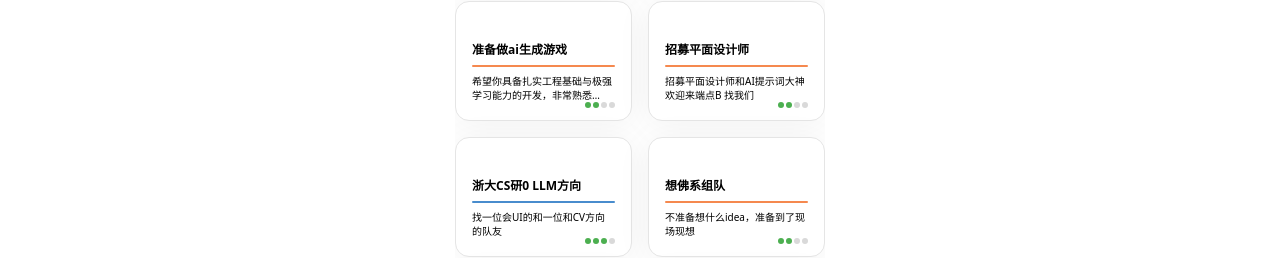
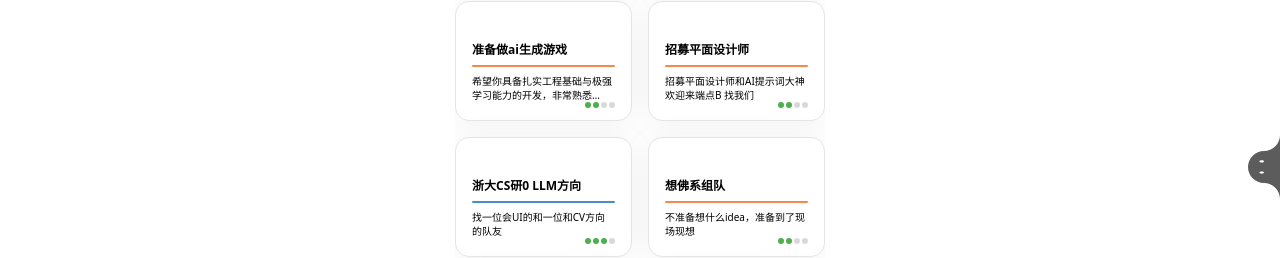
Before and after one commit to SinoAHpx/profile-matcher, a Next.js app: page /activity/1/teams in a window 1280 px wide. Shown: the part 313-571 px from the top of the page. Built offline with nearby package versions, Linux system fonts and the light colour scheme.

Commit message:
feat(teams): add floating 小精灵 component to TeamsPage and import Image from next/image

```diff
--- a/src/app/activity/[id]/teams/page.tsx
+++ b/src/app/activity/[id]/teams/page.tsx
@@ -5,6 +5,7 @@ import { useParams } from "next/navigation";
 import { Input } from "@/components/ui/input";
 import BottomNavigation from "@/components/BottomNavigation";
 import TeamCard from "@/components/TeamCard";
+import Image from "next/image";
 
 export default function TeamsPage() {
     const params = useParams();
@@ -124,6 +125,11 @@ export default function TeamsPage() {
 
     return (
         <div className="bg-white min-h-screen flex flex-col px-4">
+            {/* 小精灵组件 */}
+            <div className="fixed -right-4 top-[60%] transform -translate-y-1/2 z-10">
+                <Image width={64} height={64} src="/echo.svg" alt="小精灵" className="w-16 h-16" />
+            </div>
+
             <div className="max-w-[402px] mx-auto w-full flex flex-col flex-1 px-4 py-6 pt-15 pb-40">
                 <div className="flex items-center justify-between mb-4">
                     <h1 className="text-2xl font-bold text-[#000000]">
```
Also changed, not shown: src/app/test/page.tsx (+1 -1 lines).
